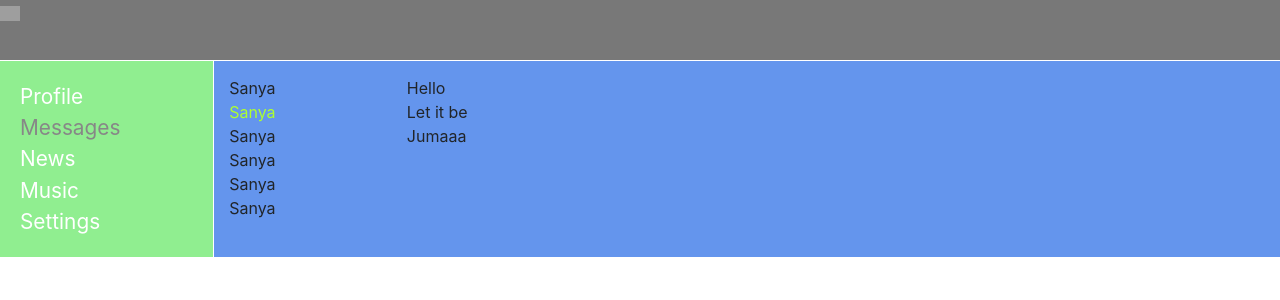
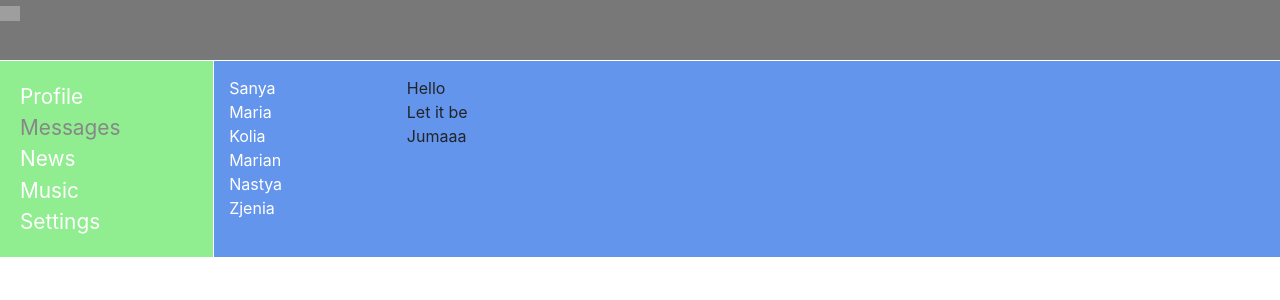
Before and after one commit to mariankomen/soc_net_react, a React (Create React App) app: page /dialogs in a window 1280 px wide. Shown: the top 300 px of the page. Built offline with nearby package versions, Linux system fonts and the light colour scheme; grey boxes are pictures that could not be loaded.

Commit message:
les 22. Route exact

```diff
--- a/src/App.js
+++ b/src/App.js
@@ -19,7 +19,7 @@ const App = () => {
                 <Navbar/>
                 <div className='app-wrapper-content'>
                     <Route path='/profile' component={Profile}/>
-                    <Route path='/dialogs' component={Dialogs}/>
+                    <Route exact path='/dialogs' component={Dialogs}/>
                     <Route path='/news' component={News}/>
                     <Route path='/music' component={Music}/>
                     <Route path='/settings' component={Settings}/>
--- a/src/components/dialogs/dialogs.js
+++ b/src/components/dialogs/dialogs.js
@@ -1,28 +1,29 @@
 import React from 'react'
 
 import s from './dialogs.module.css'
+import {NavLink} from "react-router-dom";
 
 const Dialogs = () => {
     return(
         <div className={s.dialogs}>
             <div className={s.dialogsItems}>
                 <div className={s.dialog}>
-                    Sanya
+                    <NavLink to='/dialogs/1'>Sanya</NavLink>
                 </div>
                 <div className={s.dialog + ' ' + s.active}>
-                    Sanya
+                    <NavLink to='/dialogs/2'>Maria</NavLink>
                 </div>
                 <div className={s.dialog}>
-                    Sanya
+                    <NavLink to='/dialogs/3'>Kolia</NavLink>
                 </div>
                 <div className={s.dialog}>
-                    Sanya
+                    <NavLink to='/dialogs/4'>Marian</NavLink>
                 </div>
                 <div className={s.dialog}>
-                    Sanya
+                    <NavLink to='/dialogs/5'>Nastya</NavLink>
                 </div>
                 <div className={s.dialog}>
-                    Sanya
+                    <NavLink to='/dialogs/6'>Zjenia</NavLink>
                 </div>
             </div>
             <div className={s.messages}>
--- a/src/components/dialogs/dialogs.module.css
+++ b/src/components/dialogs/dialogs.module.css
@@ -11,8 +11,8 @@
 
 }
 
-.dialog {
-
+.dialog a{
+    color: white;
 }
 
 .messages {
```
